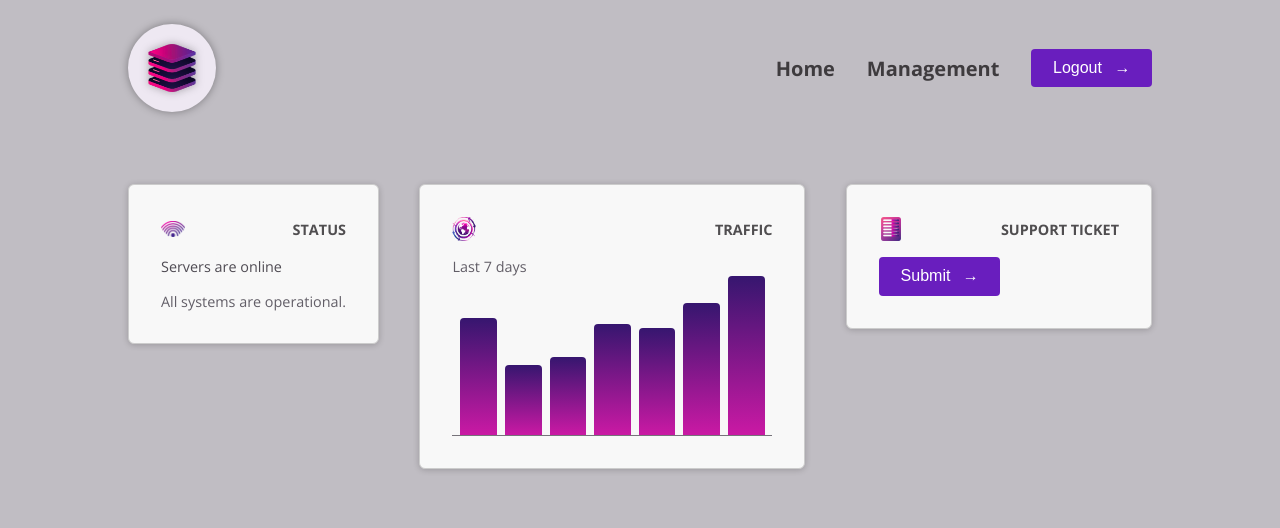
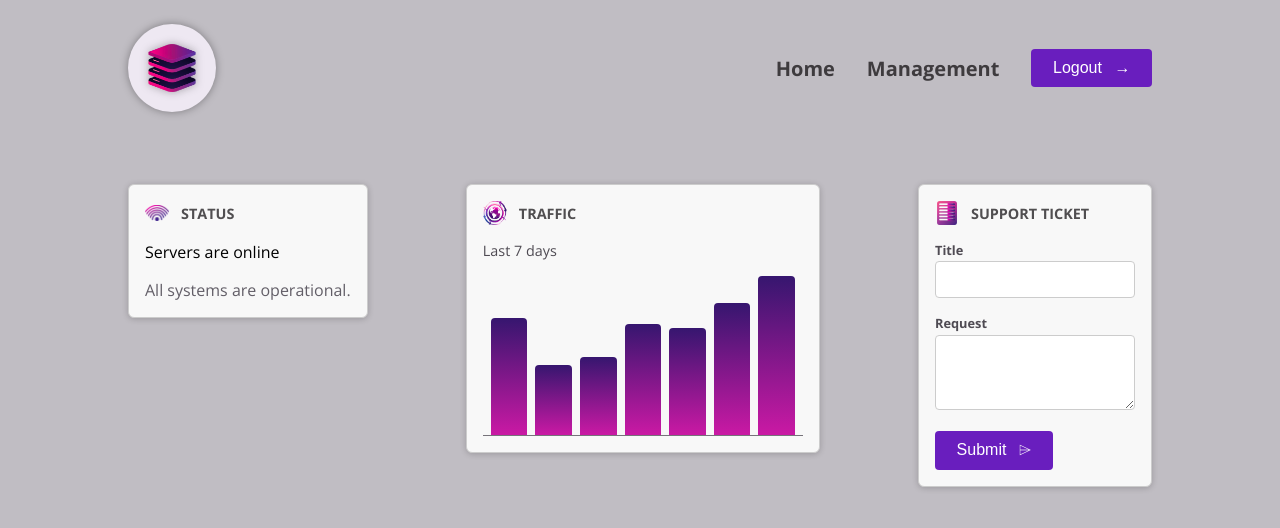
Before and after one commit to hrishi-ongit/PropertyManagement, an Angular app: page / in a window 1280 px wide. Shown: the top 528 px of the page. Built offline with nearby package versions, Linux system fonts and the light colour scheme.

Commit message:
scopping global css to component specific

```diff
--- a/src/app/dashboard/dashboard-item/dashboard-item.component.css
+++ b/src/app/dashboard/dashboard-item/dashboard-item.component.css
@@ -0,0 +1,22 @@
+.dashboard-item {
+    display: block;
+    padding: 1rem;
+    border: 1px solid #ccc;
+    border-radius: 6px;
+    background-color: #f8f8f8;
+    box-shadow: 0 1px 6px 0 rgba(0, 0, 0, 0.2);
+  }
+
+  .dashboard-item header {
+    display: flex;
+    padding: 0;
+    gap: 0.75rem;
+    align-items: center;
+    margin-bottom: 1rem;
+  }
+
+  .dashboard-item header img {
+    width: 1.5rem;
+    height: 1.5rem;
+    object-fit: contain;
+  }
--- a/src/app/dashboard/tickets/new-ticket/new-ticket.component.css
+++ b/src/app/dashboard/tickets/new-ticket/new-ticket.component.css
@@ -0,0 +1,49 @@
+#new-ticket {
+    width: 15rem;
+}
+
+#new-ticket label {
+    display: block;
+    font-size: 0.8rem;
+    font-weight: bold;
+    margin-bottom: 0.15rem;
+    color: #4f4b53;
+}
+
+#new-ticket input,
+#new-ticket textarea {
+    width: 100%;
+    padding: 0.5rem;
+    border: 1px solid #ccc;
+    border-radius: 4px;
+    font: inherit;
+    font-size: 0.9rem;
+    color: #4f4b53;
+}
+
+.icon {
+    display: inline-block;
+    margin-left: 0.5rem;
+    transition: transform 0.2s ease-in-out;
+}
+
+button {
+    display: inline-block;
+    padding: 0.65rem 1.35rem;
+    border-radius: 0.25rem;
+    font-size: 1rem;
+    text-align: center;
+    cursor: pointer;
+    background-color: #691ebe;
+    color: white;
+    border: none;
+}
+
+button:hover {
+    background-color: #551b98;
+}
+
+
+button:hover .icon {
+    transform: translateX(4px);
+}
--- a/src/app/dashboard/tickets/new-ticket/new-ticket.component.html
+++ b/src/app/dashboard/tickets/new-ticket/new-ticket.component.html
@@ -1 +1,20 @@
-<p>new-ticket works!</p>
+<form>
+    <p>
+      <label>Title</label>
+      <input name="title" id="title" />
+    </p>
+    <p>
+      <label>Request</label>
+      <textarea name="request" id="request" rows="3"></textarea>
+    </p>
+    <p>
+      <button>
+        <span>
+          Submit
+        </span>
+        <span class="icon">
+          ⌲
+        </span>
+      </button>
+    </p>
+  </form>
--- a/src/app/dashboard/tickets/tickets.component.css
+++ b/src/app/dashboard/tickets/tickets.component.css
@@ -0,0 +1,33 @@
+#tickets {
+  display: flex;
+  flex-direction: column;
+  gap: 1.5rem;
+}
+
+#tickets ul {
+  list-style: none;
+  margin: 0;
+  padding: 0;
+  width: 15rem;
+}
+
+#tickets li {
+  margin: 0.5rem 0;
+}
+
+#tickets p {
+  margin: 0;
+  color: #4f4b53;
+}
+
+#tickets h2 {
+  margin: 0;
+  font-size: 1.1rem;
+  color: #38343c;
+}
+
+@media (min-width: 768px) {
+  #tickets {
+    flex-direction: row;
+  }
+}
--- a/src/app/dashboard/tickets/tickets.component.html
+++ b/src/app/dashboard/tickets/tickets.component.html
@@ -1,11 +1,12 @@
-<div id="status">
+<div id="new-ticket">
+  <app-new-ticket/>
   <!-- <app-button [btnTitle]="'Raise a ticket'"/> -->
   <!-- <button appButton [btnTitle]="'Raise a request'"></button> -->
   <!-- <button appButton>
     Submit →
   </button> -->
-  <button appButton>
+  <!-- <button appButton>
     Submit
     <span class="icon">→</span>
-  </button>
+  </button> -->
 </div>
--- a/src/app/dashboard/tickets/tickets.component.ts
+++ b/src/app/dashboard/tickets/tickets.component.ts
@@ -1,10 +1,11 @@
 import { Component } from '@angular/core';
 import { ButtonComponent } from "../../shared/button/button.component";
+import { NewTicketComponent } from "./new-ticket/new-ticket.component";
 
 @Component({
   selector: 'app-tickets',
   standalone: true,
-  imports: [ButtonComponent],
+  imports: [ButtonComponent, NewTicketComponent],
   templateUrl: './tickets.component.html',
   styleUrl: './tickets.component.css'
 })
--- a/src/app/dashboard/traffic/traffic.component.css
+++ b/src/app/dashboard/traffic/traffic.component.css
@@ -0,0 +1,32 @@
+#traffic {
+    display: block;
+    width: 15rem;
+  }
+
+  p {
+    margin: 0 0 1rem 0;
+    font-size: 0.9rem;
+    color: #4f4b53;
+  }
+
+  #chart {
+    height: 10rem;
+    display: flex;
+    align-items: flex-end;
+    gap: 0.5rem;
+    padding: 0 0.5rem;
+    border-bottom: 1px solid #76737a;
+  }
+
+  #chart div {
+    flex: 1;
+    background: linear-gradient(to bottom, #36166f, #ca19a4);
+    border-top-left-radius: 4px;
+    border-top-right-radius: 4px;
+  }
+
+  @media (min-width: 768px) {
+    #traffic {
+      width: 20rem;
+    }
+  }
--- a/src/app/header/header.component.css
+++ b/src/app/header/header.component.css
@@ -0,0 +1,52 @@
+header {
+    padding: 0.75rem 0.1rem;
+    display: flex;
+    flex-direction: column;
+    gap: 1rem;
+    justify-content: space-between;
+    align-items: center;
+    font-size: 1rem;
+  }
+
+  #logo {
+    width: 5.5rem;
+    height: 5.5rem;
+    background-color: #eee8f2;
+    padding: 1.25rem;
+    border-radius: 50%;
+    box-shadow: 0 0 8px rgba(0, 0, 0, 0.35);
+  }
+
+  #logo img {
+    width: 100%;
+    height: 100%;
+    filter: drop-shadow(0 0 4px rgba(29, 29, 29, 0.35));
+  }
+
+  nav ul {
+    display: flex;
+    gap: 2rem;
+    list-style: none;
+    align-items: center;
+    padding: 0;
+    margin: 0;
+  }
+
+  nav ul li a {
+    color: #3e3b3e;
+    text-decoration: none;
+    font-weight: bold;
+  }
+
+  nav ul li a:hover {
+    color: #77207a;
+  }
+
+  @media (min-width: 768px) {
+    header {
+      font-size: 1.25rem;
+      flex-direction: row;
+      gap: 0;
+      padding: 1.5rem 10%;
+    }
+  }
--- a/src/app/navbar/navbar.component.css
+++ b/src/app/navbar/navbar.component.css
@@ -0,0 +1,54 @@
+nav ul {
+  display: flex;
+  gap: 2rem;
+  list-style: none;
+  align-items: center;
+  padding: 0;
+  margin: 0;
+}
+
+nav ul li a {
+  color: #3e3b3e;
+  text-decoration: none;
+  font-weight: bold;
+}
+
+nav ul li a:hover {
+  color: #77207a;
+}
+
+@media (min-width: 768px) {
+  header {
+    font-size: 1.25rem;
+    flex-direction: row;
+    gap: 0;
+    padding: 1.5rem 10%;
+  }
+}
+
+.icon {
+    display: inline-block;
+    margin-left: 0.5rem;
+    transition: transform 0.2s ease-in-out;
+}
+
+button {
+    display: inline-block;
+    padding: 0.65rem 1.35rem;
+    border-radius: 0.25rem;
+    font-size: 1rem;
+    text-align: center;
+    cursor: pointer;
+    background-color: #691ebe;
+    color: white;
+    border: none;
+}
+
+button:hover {
+    background-color: #551b98;
+}
+
+
+button:hover .icon {
+    transform: translateX(4px);
+}
--- a/src/app/shared/button/button.component.css
+++ b/src/app/shared/button/button.component.css
@@ -0,0 +1,5 @@
+  .icon {
+      display: inline-block;
+      margin-left: 0.5rem;
+      transition: transform 0.2s ease-in-out;
+  }
--- a/src/styles.css
+++ b/src/styles.css
@@ -1,3 +1,19 @@
+/* *********** Play later ****************** */
+/* CSS for Logout button */
+/*
+.icon {
+  display: inline-block;
+  margin-left: 0.5rem;
+  rotate: 180deg;
+  transition: transform 0.2s ease-in-out;
+}
+
+button:hover .icon {
+  transform: translate(-4px, -4px);
+} */
+
+/* *********** Play later ****************** */
+
 @import url("https://fonts.googleapis.com/css2?family=Open+Sans:ital,wght@0,300..800;1,300..800&display=swap");
 
 * {
@@ -18,59 +34,6 @@ main {
   margin: 3rem 10%;
 }
 
-header {
-  padding: 0.75rem 0.1rem;
-  display: flex;
-  flex-direction: column;
-  gap: 1rem;
-  justify-content: space-between;
-  align-items: center;
-  font-size: 1rem;
-}
-
-#logo {
-  width: 5.5rem;
-  height: 5.5rem;
-  background-color: #eee8f2;
-  padding: 1.25rem;
-  border-radius: 50%;
-  box-shadow: 0 0 8px rgba(0, 0, 0, 0.35);
-}
-
-#logo img {
-  width: 100%;
-  height: 100%;
-  filter: drop-shadow(0 0 4px rgba(29, 29, 29, 0.35));
-}
-
-nav ul {
-  display: flex;
-  gap: 2rem;
-  list-style: none;
-  align-items: center;
-  padding: 0;
-  margin: 0;
-}
-
-nav ul li a {
-  color: #3e3b3e;
-  text-decoration: none;
-  font-weight: bold;
-}
-
-nav ul li a:hover {
-  color: #77207a;
-}
-
-@media (min-width: 768px) {
-  header {
-    font-size: 1.25rem;
-    flex-direction: row;
-    gap: 0;
-    padding: 1.5rem 10%;
-  }
-}
-
 #dashboard {
   display: flex;
   flex-direction: column;
@@ -86,38 +49,6 @@ nav ul li a:hover {
   }
 }
 
-#traffic {
-  display: block;
-  width: 15rem;
-}
-
-p {
-  margin: 0 0 1rem 0;
-  font-size: 0.9rem;
-  color: #4f4b53;
-}
-
-#chart {
-  height: 10rem;
-  display: flex;
-  align-items: flex-end;
-  gap: 0.5rem;
-  padding: 0 0.5rem;
-  border-bottom: 1px solid #76737a;
-}
-
-#chart div {
-  flex: 1;
-  background: linear-gradient(to bottom, #36166f, #ca19a4);
-  border-top-left-radius: 4px;
-  border-top-right-radius: 4px;
-}
-
-@media (min-width: 768px) {
-  #traffic {
-    width: 20rem;
-  }
-}
 
 #status {
   display: block;
@@ -160,29 +91,6 @@ p:last-of-type {
   }
 }
 
-.dashboard-item {
-  display: block;
-  padding: 1rem;
-  border: 1px solid #ccc;
-  border-radius: 6px;
-  background-color: #f8f8f8;
-  box-shadow: 0 1px 6px 0 rgba(0, 0, 0, 0.2);
-}
-
-.dashboard-item header {
-  display: flex;
-  padding: 0;
-  gap: 0.75rem;
-  align-items: center;
-  margin-bottom: 1rem;
-}
-
-.dashboard-item header img {
-  width: 1.5rem;
-  height: 1.5rem;
-  object-fit: contain;
-}
-
 h2 {
   margin: 0;
   font-size: 0.9rem;
@@ -196,40 +104,22 @@ h2 {
   }
 }
 
-button {
-  display: inline-block;
-  padding: 0.65rem 1.35rem;
-  border-radius: 0.25rem;
-  font-size: 1rem;
-  text-align: center;
-  cursor: pointer;
-  background-color: #691ebe;
-  color: white;
-  border: none;
+
+#new-ticket label {
+  display: block;
+  font-size: 0.8rem;
+  font-weight: bold;
+  margin-bottom: 0.15rem;
+  color: #4f4b53;
 }
 
-button:hover {
-  background-color: #551b98;
+#new-ticket input,
+#new-ticket textarea {
+  width: 100%;
+  padding: 0.5rem;
+  border: 1px solid #ccc;
+  border-radius: 4px;
+  font: inherit;
+  font-size: 0.9rem;
+  color: #4f4b53;
 }
-
-.icon {
-  display: inline-block;
-  margin-left: 0.5rem;
-  transition: transform 0.2s ease-in-out;
-}
-
-button:hover .icon {
-  transform: translateX(4px);
-}
-/* CSS for Logout button */
-/*
-.icon {
-  display: inline-block;
-  margin-left: 0.5rem;
-  rotate: 180deg;
-  transition: transform 0.2s ease-in-out;
-}
-
-button:hover .icon {
-  transform: translate(-4px, -4px);
-} */
```
